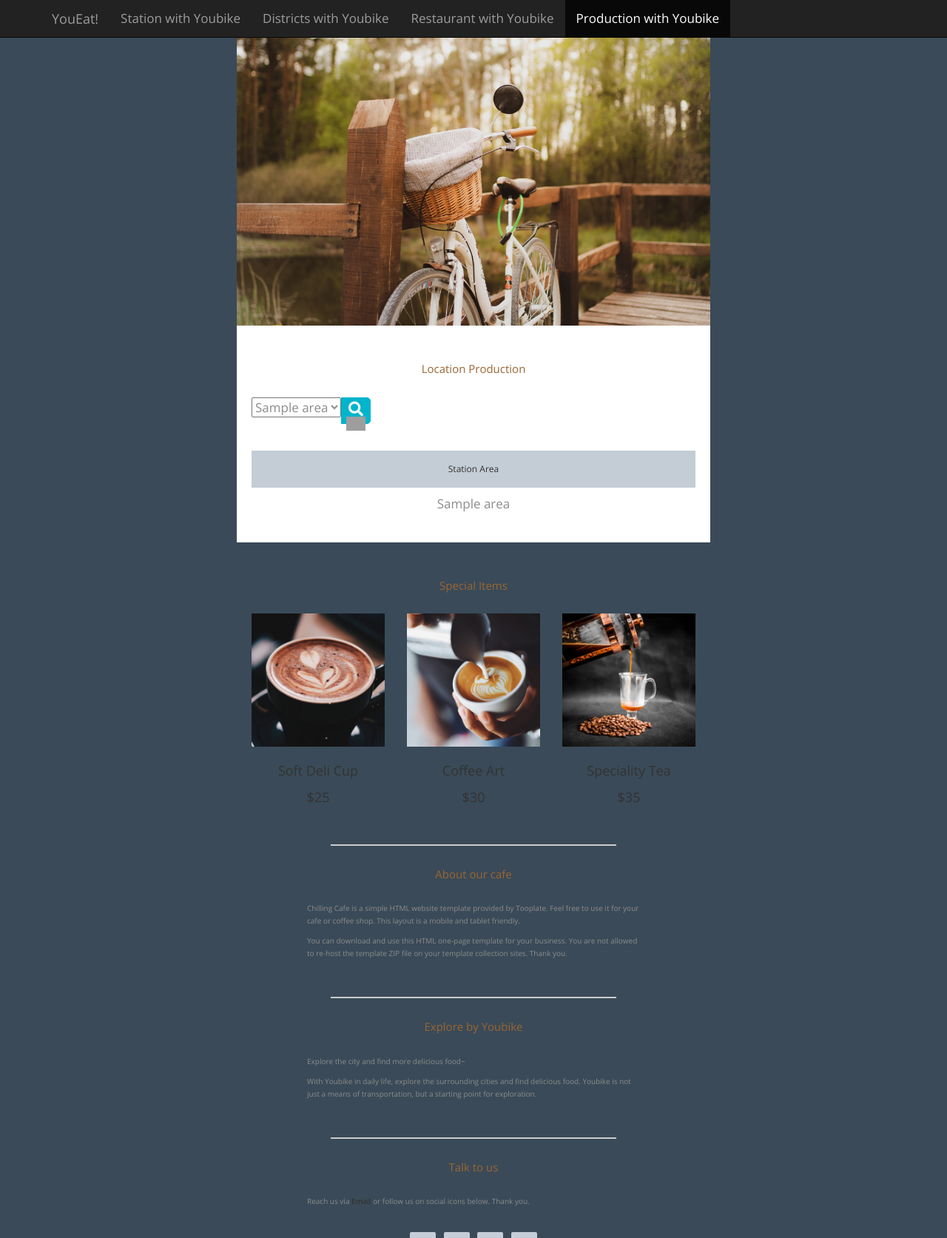
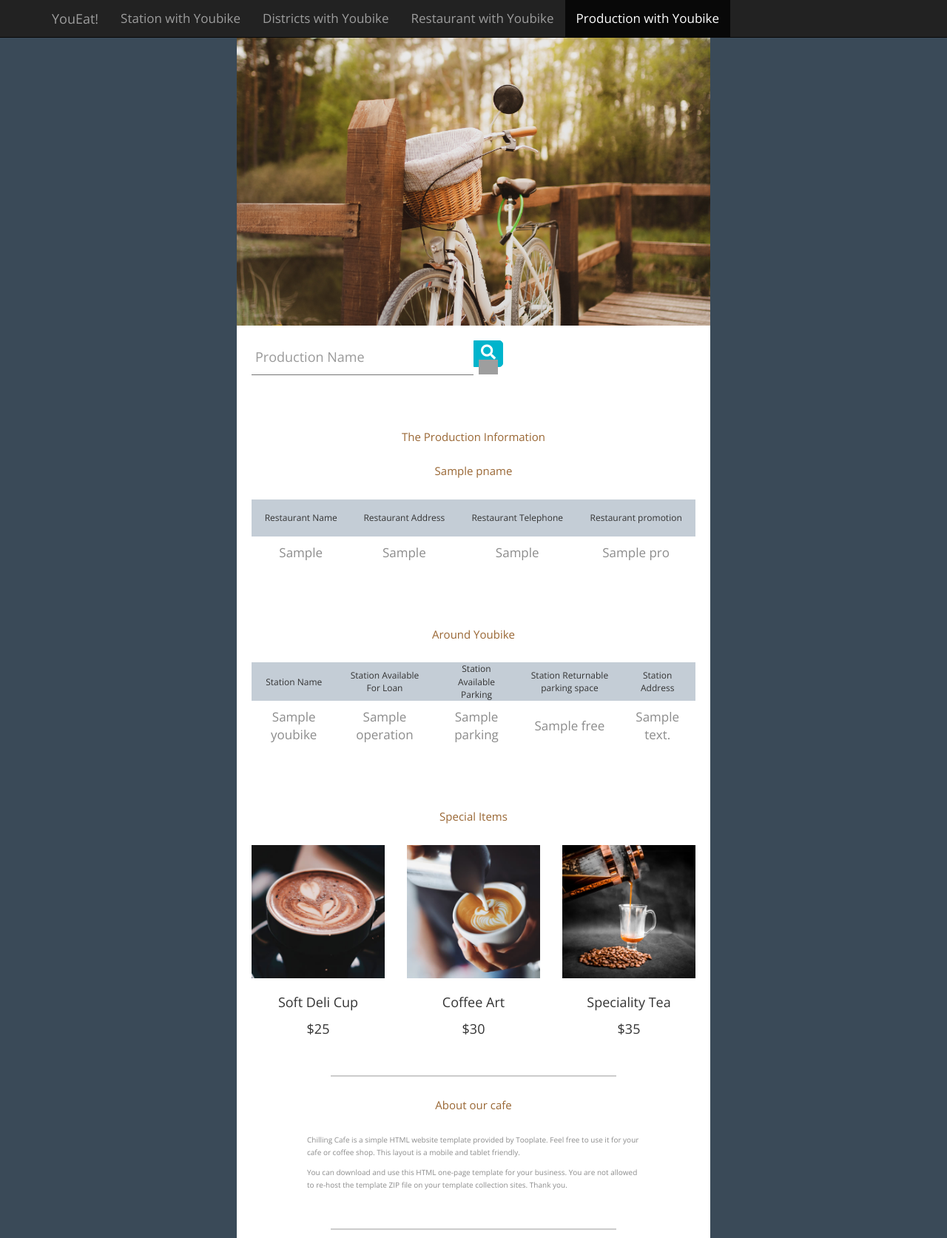
Before and after one commit to 112042/youbiketest, a Django app: template project/templates/production_search.html in a window 1280 px wide. Shown: the top 1673 px of the page at 74% size. Run offline with Django 3.2, Linux system fonts and the light colour scheme; the template is opened without the code that fills it: most values are stand-ins (such as "Sample title", 1, 10 or a date in 2020); some libraries are stand-ins or nearby versions; grey boxes are pictures that could not be loaded.

Commit message:
Update production_search.html

```diff
--- a/project/templates/production_search.html
+++ b/project/templates/production_search.html
@@ -40,56 +40,80 @@ https://www.tooplate.com/view/2118-chilling-cafe
       </nav>
     </header>
     <div class="tm-container">
-      <!--<div class="tm-text-white tm-page-header-container">-->
-        <!--<i class="fas fa-mug-hot fa-2x tm-page-icon"></i> -->
-       <!-- <h1 class="tm-page-header">YouEat!</h1> -->
-     <!-- </div>-->
+
       <div class="tm-main-content">
         <div id="tm-intro-img"></div>
+
          <!-- Coffee Menu -->
          <section class="tm-section">
-          <h2 class="tm-section-header">Location Production</h2>
-          <div class="tm-responsive-table">
             <table>
                 <div class="search">
+                        <form method="get" action="/production_search/">
+                            <div class="group">
+                              <input name="sel_value" type="text" required>
+                              <span class="highlight"></span>
+                              <span class="bar"></span>
+                              <label>Production Name</label>
+                            </div>
 
-                  <div class="group">
-
-                    <form method="post" action="">
-                      <select name="sel_value">
-                          {% for youbike in youbikes %}
-                                <option value="{{ youbike.area }}">{{ youbike.area }}</option>
-
-                          {% endfor %}
-                      </select>
-                  </form>
-                  </div>
                             <button type="submit" class="searchButton" >
                                 <i class="fa fa-search"><img class="search" src="loupe.png" alt=""></i>
                                 {% csrf_token %}
                             </button>
-
+                          </form>
                  </div>
 
                 </table>
-            </div>
+            <h2 class="tm-section-header">The Production Information</h2>
 
+            <h2 class="tm-section-header">{{ Pname }}</h2>
+            <div class="tm-responsive-table">
                 <table>
                     <tr class="tm-tr-header">
+                        <th style="text-align:center;">Restaurant Name</th>
+                        <th style="text-align:center;">Restaurant Address</th>
+                        <th style="text-align:center;">Restaurant Telephone</th>
+                        <th style="text-align:center;">Restaurant promotion</th>
 
-                <th style="text-align:center;">Station Area</th>
                       </tr>
+                      {% for youbike in restaurant %}
+                      <tr>
+                        <td >{{ youbike.n }}</td>
+                        <td >{{ youbike.lo }}</td>
+                        <td >{{ youbike.ph }}</td>
+                        <td >{{ youbike.pro }}</td>
+                      </tr>
+                      {% endfor %}
 
+                </table>
+            </div>
+          </section>
+
+          <!-- Tea Menu -->
+          <section class="tm-section">
+            <h2 class="tm-section-header">Around Youbike</h2>
+            <div class="tm-responsive-table">
+                <table>
+                    <tr class="tm-tr-header">
+                        <th style="text-align:center;">Station Name</th>
+                        <th style="text-align:center;">Station Available For Loan</th>
+                        <th style="text-align:center;">Station Available Parking</th>
+                        <th style="text-align:center;">Station Returnable parking space</th>
+                        <th style="text-align:center;">Station Address</th>
+                    </tr>
                     {% for youbike in youbikes %}
                     <tr>
 
-                <td >{{ youbike.area }}</td>
+                    <td >{{ youbike.name }}</td>
+                    <td >{{ youbike.operation}}</td>
+                    <td >{{ youbike.parking }}</td>
+                    <td >{{ youbike.free }}</td>
+                    <td >{{ youbike.address }}</td>
+
+
                     </tr>
                     {% endfor %}
-
-
                   </table>
-
             </div>
           </section>
 
```
Lines whose indentation alone changed are shown as unchanged.
